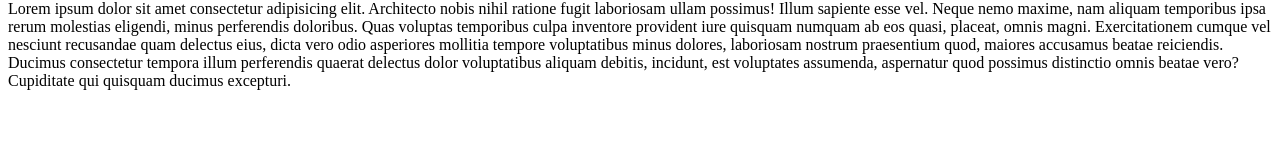
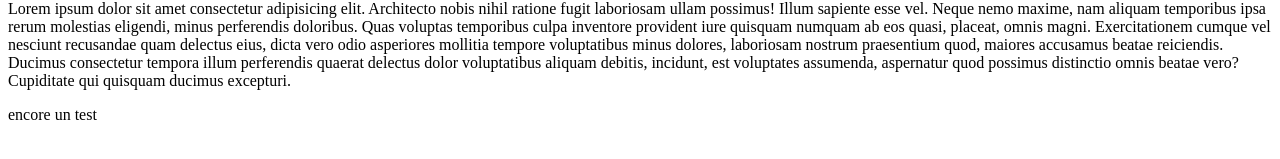
Before and after one commit to Arthur-Degois/premier-depot, a plain HTML site: page index.html in a window 1280 px wide. Shown: the part 127-286 px from the top of the page. Drawn offline with Linux system fonts and the light colour scheme.

Commit message:
version final

```diff
--- a/index.html
+++ b/index.html
@@ -9,5 +9,6 @@
     <h1>Cours Github</h1>
     <h2>version 2</h2>
     <p>Lorem ipsum dolor sit amet consectetur adipisicing elit. Architecto nobis nihil ratione fugit laboriosam ullam possimus! Illum sapiente esse vel. Neque nemo maxime, nam aliquam temporibus ipsa rerum molestias eligendi, minus perferendis doloribus. Quas voluptas temporibus culpa inventore provident iure quisquam numquam ab eos quasi, placeat, omnis magni. Exercitationem cumque vel nesciunt recusandae quam delectus eius, dicta vero odio asperiores mollitia tempore voluptatibus minus dolores, laboriosam nostrum praesentium quod, maiores accusamus beatae reiciendis. Ducimus consectetur tempora illum perferendis quaerat delectus dolor voluptatibus aliquam debitis, incidunt, est voluptates assumenda, aspernatur quod possimus distinctio omnis beatae vero? Cupiditate qui quisquam ducimus excepturi.</p>
+    <p>encore un test</p>
 </body>
 </html>
```
